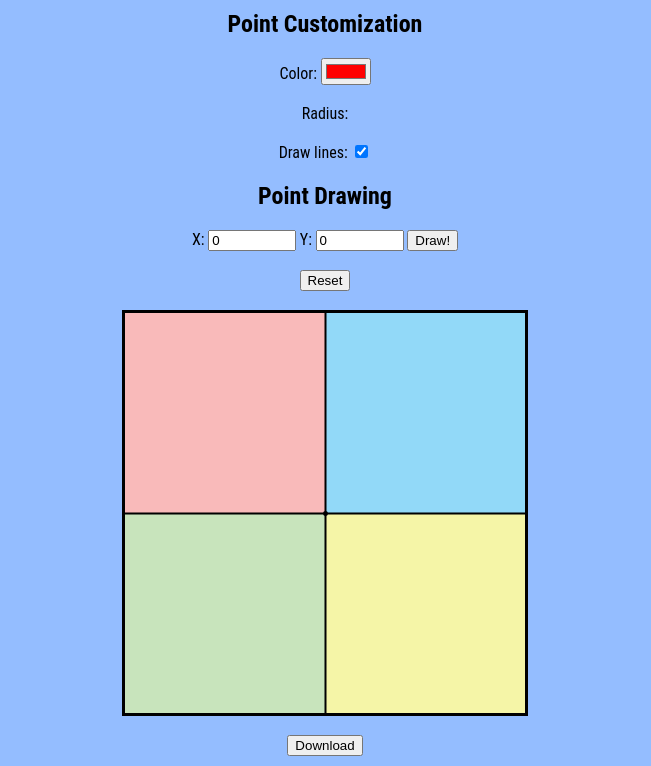
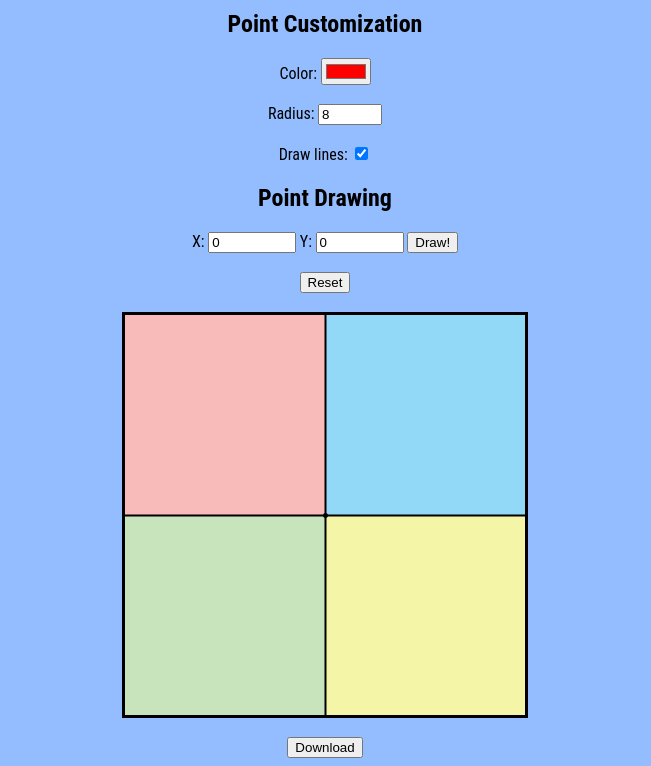
Before and after one commit to Liskowskyy/liskowskyy.github.io, a plain HTML site: page pcpathdrawer/index.html in a window 1280 px wide. Shown: the part 87-853 px from the top of the page, without its empty margins (315-966 px from the left). Drawn offline with Linux system fonts and the light colour scheme.

Commit message:
Fixed an invisible element

```diff
--- a/pcpathdrawer/index.html
+++ b/pcpathdrawer/index.html
@@ -11,7 +11,7 @@
 <h1>Political Compass Path Drawer</h1>
 <h2>Point Customization</h2>
 <label>Color: </label><input type="color" id="usercolor" value="#FF0000"></br></br>
-<label>Radius: </label><input type="number" id="userradius" value="8" min="1" max="300" style="display: none;"></br></br>
+<label>Radius: </label><input type="number" id="userradius" value="8" min="1" max="300"></br></br>
 <label>Draw lines: </label><input type="checkbox" id="userline" checked="true">
 
 <h2>Point Drawing</h2>
```
